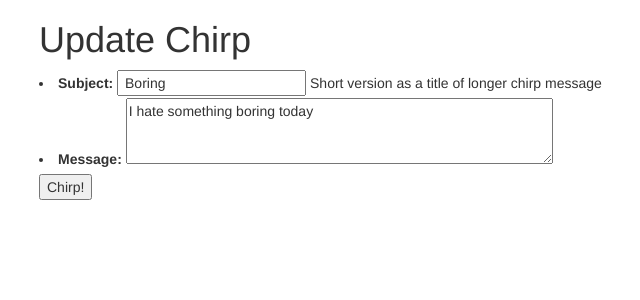
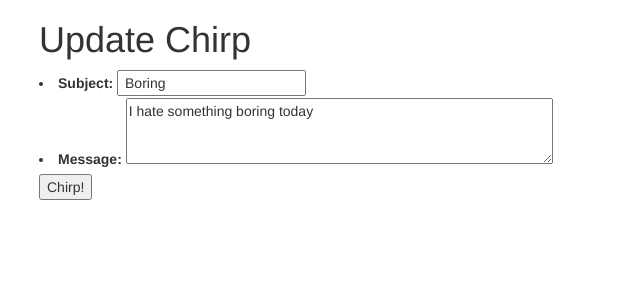
Before and after one commit to tiy-lv-python-2016-02/chirper, a Django app: a page that uses chirps/templates/chirps/chirp_update.html in a window 1280 px wide. Shown: the top 300 px of the page, without its empty margins (31-671 px from the left). Run offline with Django 3.2, Linux system fonts and the light colour scheme; a user stored in the database is signed in; data comes from the database, SQL or seed files in the repository; some libraries are stand-ins or nearby versions.

Commit message:
Creating exercise

```diff
--- a/chirper/settings.py
+++ b/chirper/settings.py
@@ -43,7 +43,6 @@ INSTALLED_APPS = [
     'debug_toolbar',
     'bootstrap3',
     'chirps',
-    'users',
 ]
 
 MIDDLEWARE_CLASSES = [
--- a/chirps/models.py
+++ b/chirps/models.py
@@ -8,12 +8,12 @@ from django.utils import timezone
 class Chirp(models.Model):
 
     message = models.CharField(max_length=150)
-    subject = models.CharField(max_length=50, help_text="Short version as a title of longer chirp message")
+    subject = models.CharField(max_length=50)
     created_at = models.DateTimeField(auto_now_add=True, db_index=True,
                                       verbose_name="Created")
     modified_at = models.DateTimeField(auto_now=True)
     user = models.ForeignKey(User)
-
+    archived = models.BooleanField(default=False)
 
     def is_recent(self):
         return timezone.now() - datetime.timedelta(days=1) <= self.created_at
--- a/chirps/templates/chirps/chirp_create.html
+++ b/chirps/templates/chirps/chirp_create.html
@@ -4,7 +4,6 @@
 {% block content %}
     <h1>Create Chirp</h1>
     <form method="post" action="{% url "chirp_create" %}" class="form">
-        {% csrf_token %}
         {% bootstrap_form form %}
         {% buttons submit="Chirp!" %}{% endbuttons %}
     </form>
--- a/chirps/templates/chirps/chirp_update.html
+++ b/chirps/templates/chirps/chirp_update.html
@@ -2,7 +2,7 @@
 
 {% block content %}
     <h1>Update Chirp</h1>
-    <form method="post" action="{% url "chirp_update" chirp.id %}">
+    <form method="post" action="{% url "chirp_detail" chirp.id %}">
         {% csrf_token %}
         {{ form.as_ul }}
         <input type="submit" name="submit" value="Chirp!">
--- a/chirps/views.py
+++ b/chirps/views.py
@@ -14,16 +14,14 @@ from django.views.generic import UpdateView, ListView, DetailView, CreateView
 class ChirpList(ListView):
     model = Chirp
     queryset = Chirp.objects.order_by("-created_at")
-    paginate_by = 5
+    paginate_by = 1
 
 
 class ChirpDetail(DetailView):
     model = Chirp
-    pk_url_kwarg = 'id'
 
     def get_context_data(self, **kwargs):
         context = super().get_context_data(**kwargs)
-        context["time_run"] = timezone.now()
         return context
 
 
@@ -32,7 +30,6 @@ class ChirpCreate(LoginRequiredMixin, CreateView):
     form_class = ChirpForm
     success_url = reverse_lazy("chirp_list")
     template_name_suffix = "_create"
-    # template_name = "chirps/chirp_create.html"
 
     def form_valid(self, form):
         form.instance.user = self.request.user
@@ -45,4 +42,4 @@ class ChirpUpdate(LoginRequiredMixin, UpdateView):
     template_name = "chirps/chirp_update.html"
 
     def get_success_url(self):
-        return reverse("chirp_detail", args=(self.object.id,))
+        return reverse("chirp_detail")
```
